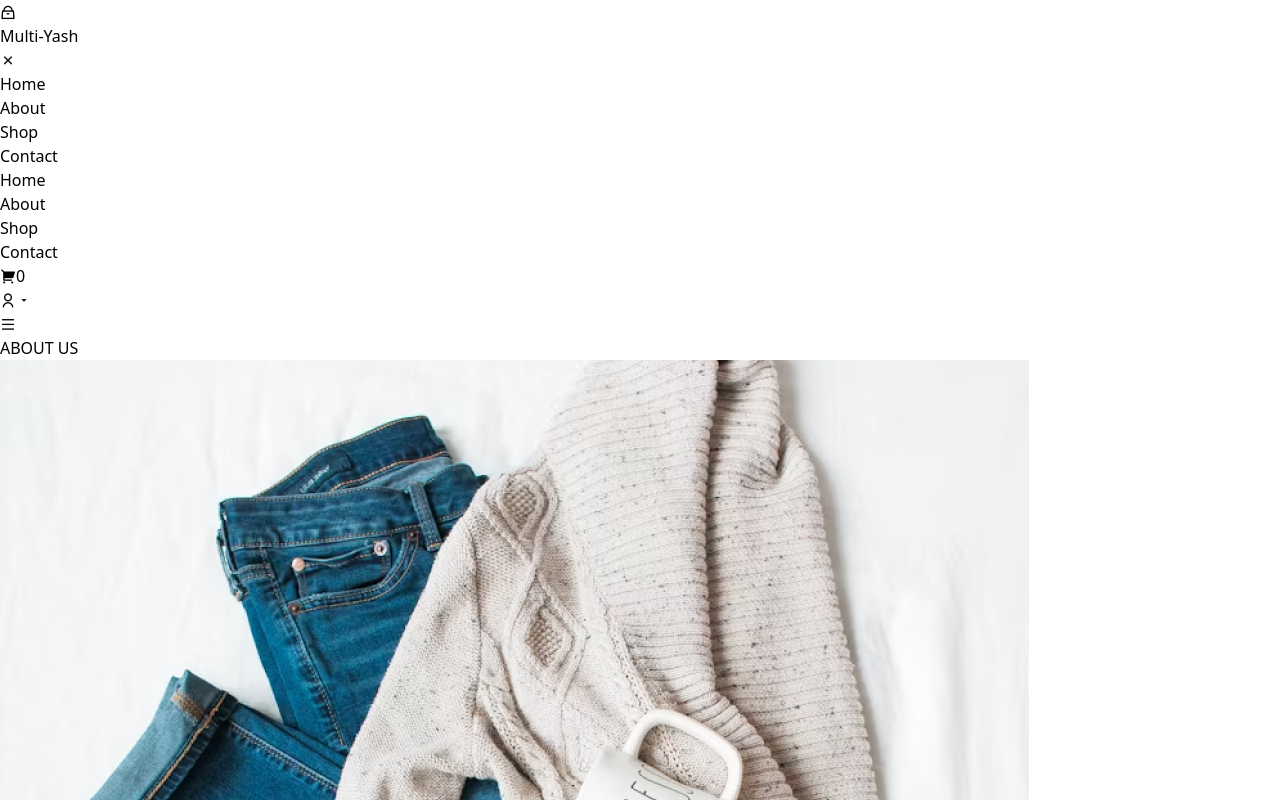
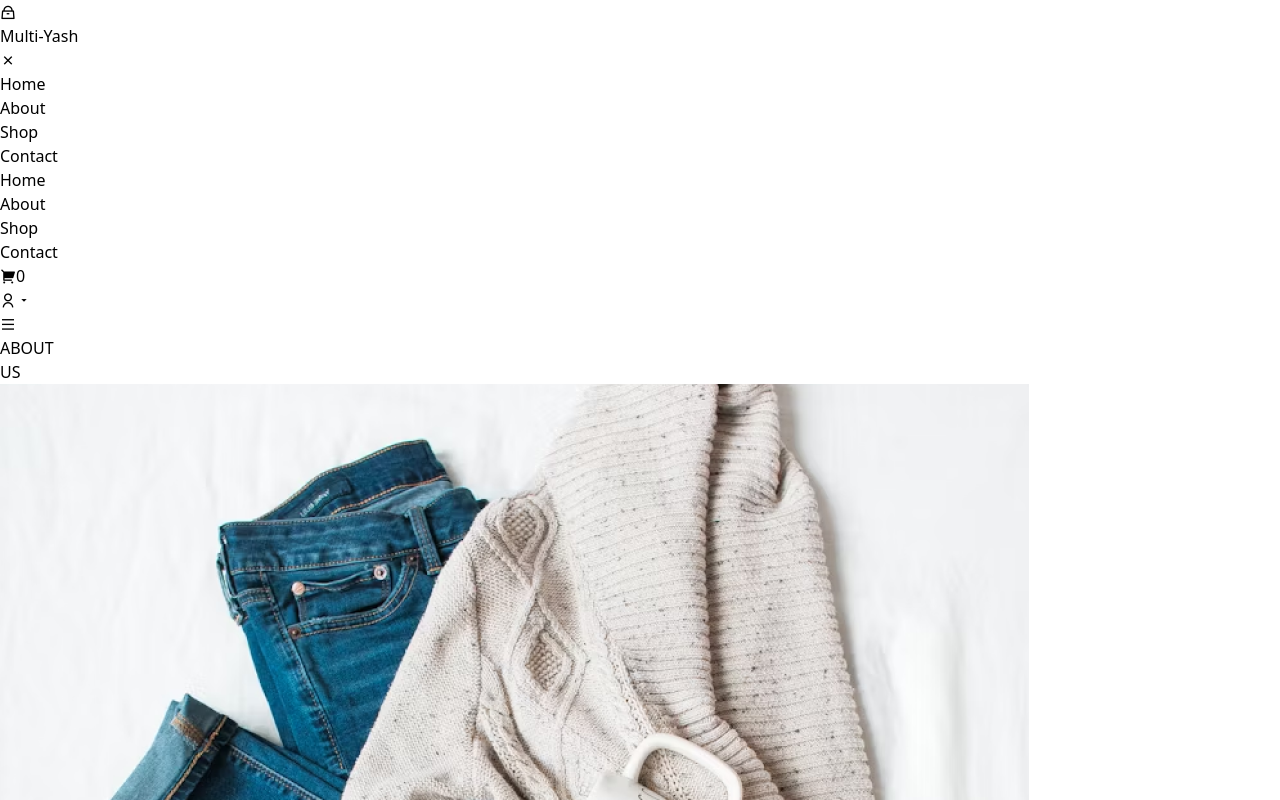
Before and after one commit to shroyash/E-Commerce, a React (Vite) app in the folder Multi-Shop/: page /about in a window 1280 px wide. Shown: the top 800 px of the page. Built offline with nearby package versions, Linux system fonts and the light colour scheme; no server answers.

Commit message:
about updated

```diff
--- a/Multi-Shop/src/Pages/About.tsx
+++ b/Multi-Shop/src/Pages/About.tsx
@@ -3,10 +3,12 @@ const About = () => {
   const { about_img } = assets;
   return (
     <div className="About container mx-auto px-4 md:px-[7vw]">
-      <div className="About__heading my-8 ">
+      <div className="About__heading my-8 flex justify-center space-x-2 ">
         <h1 className="font-[500] text-center text-2xl text-gray-600">
-          ABOUT US
+          ABOUT
         </h1>
+        <p className="text-black text-2xl">US</p>
+        <p className="w-8 sm:w-12 h-[1px] sm:h-[2px] mt-4 mx-2 bg-gray-700"></p>
       </div>
 
       <div className="About__main-content grid grid-col-1 md:grid-cols-12 gap-8">
--- a/Multi-Shop/src/Pages/Contact.tsx
+++ b/Multi-Shop/src/Pages/Contact.tsx
@@ -3,7 +3,7 @@ import { assets } from "../Assests/assets";
 const Contact = () => {
   const { contact_img} = assets;
   return (
-    <div className="contact">
+    <div className="contact container mx-aut0 px-4">
       <div className="contact__main-heading flex mx-2 justify-center my-12 space-x-1">
         <h1 className="text-gray-500 font-[500] text-2xl">CONTACT</h1>
         <p className="text-black text-2xl">US</p>
```
